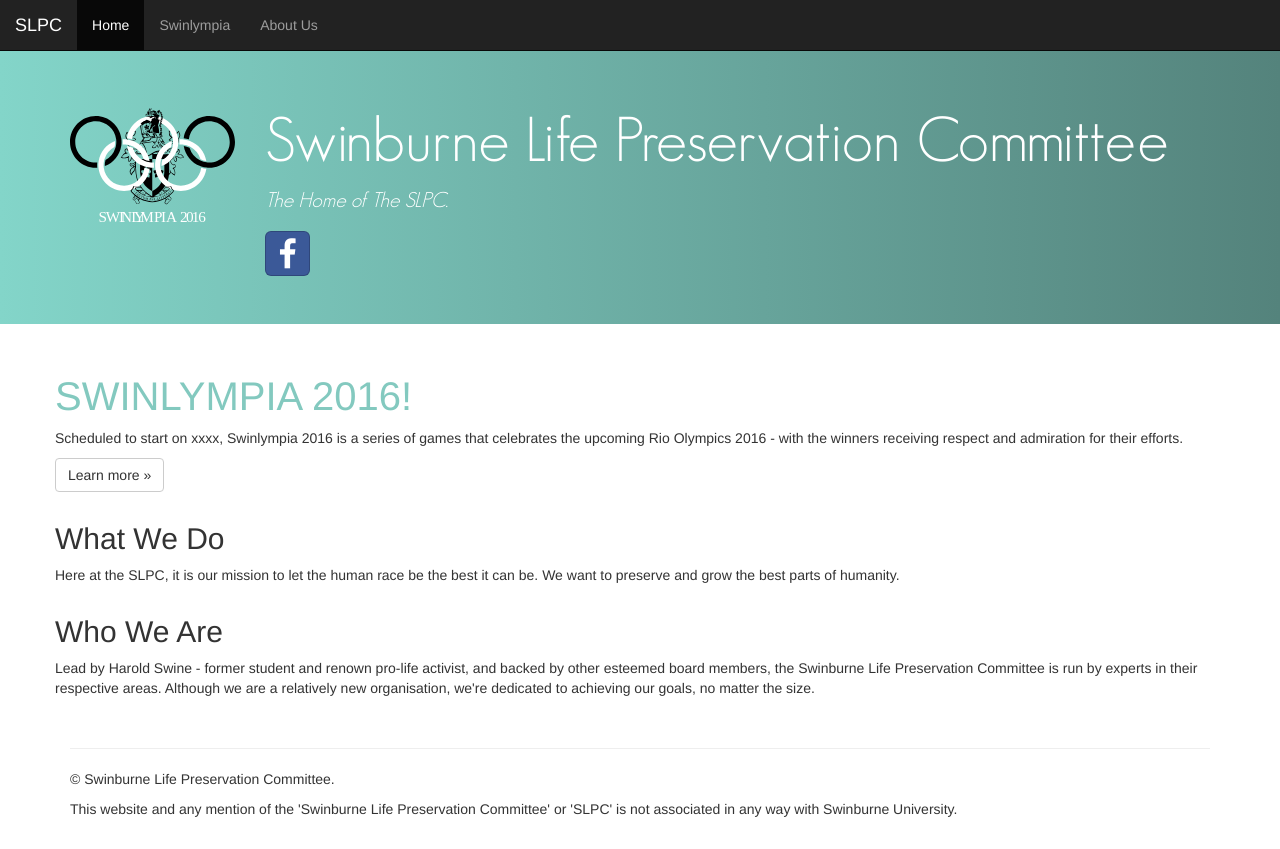
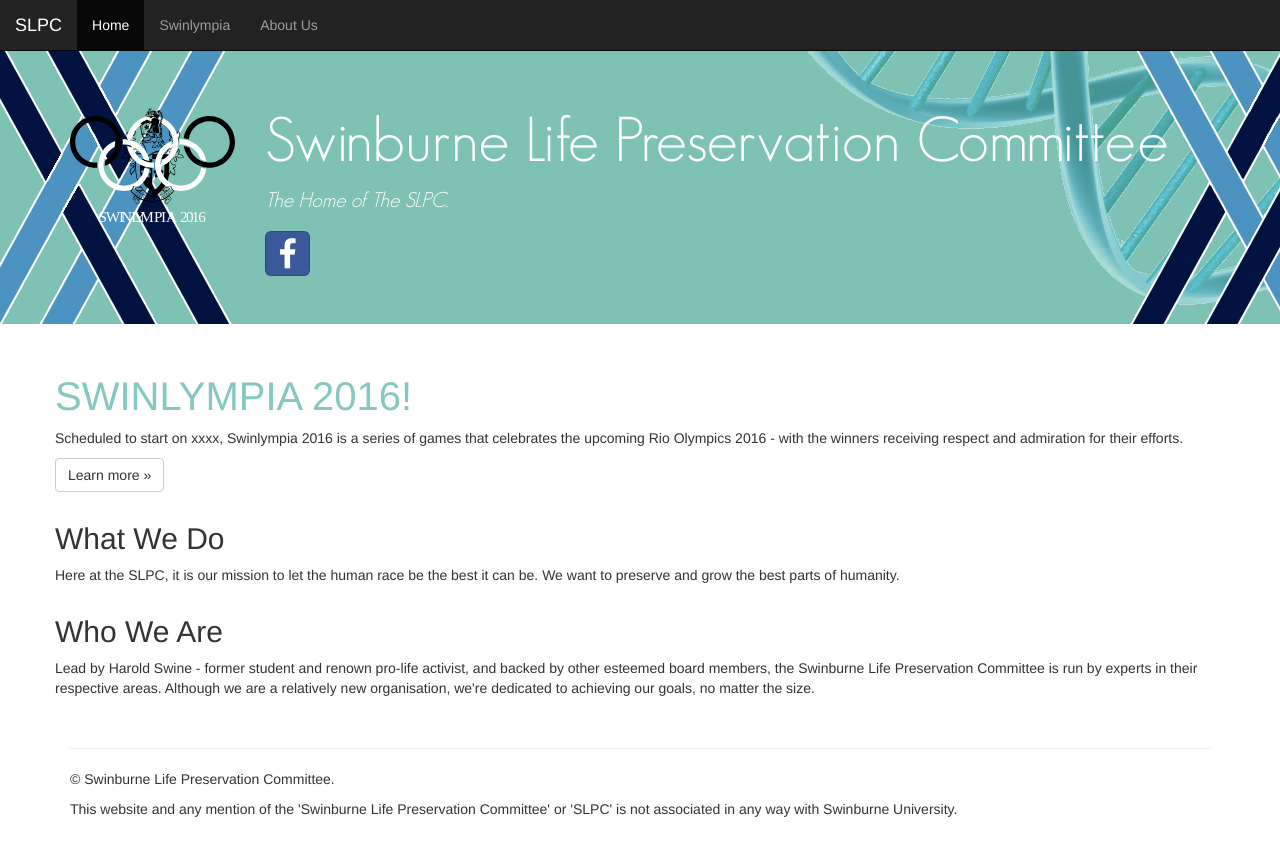
Before and after one commit to 9996176/swinlympia, a plain HTML site: page slpc.html in a window 1280 px wide. Drawn offline with nearby package versions, Linux system fonts and the light colour scheme.

Commit message:
- Banner Test

```diff
--- a/bootstrap/css/jumbotron.css
+++ b/bootstrap/css/jumbotron.css
@@ -18,6 +18,7 @@ body {
 
 .jumbotron {
   font-family: 'GeoSans';
+  background-image: url('../../img/banner.png');
 }
 
 .col {
```
Also changed, not shown: img/banner.png (added).
